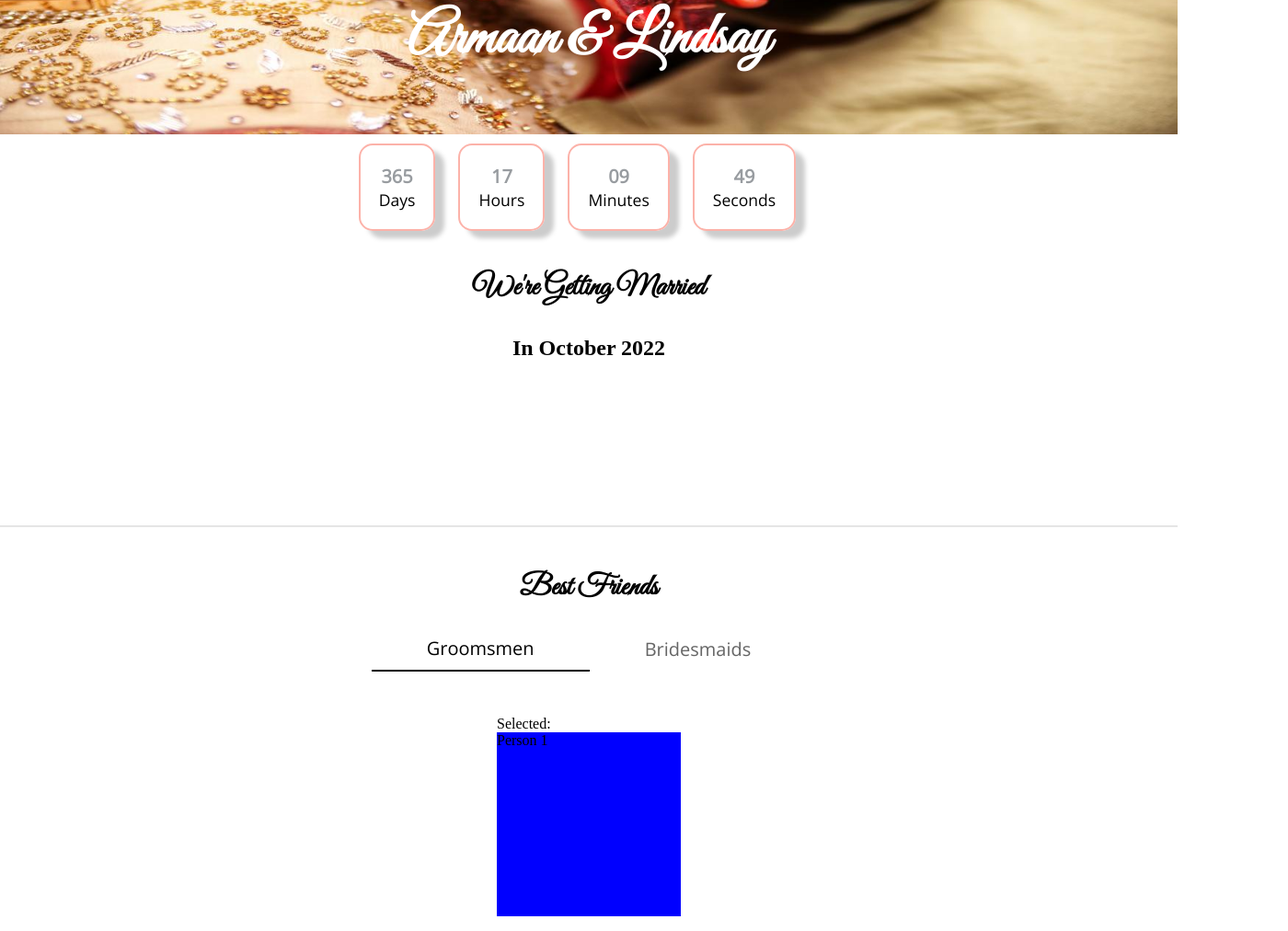
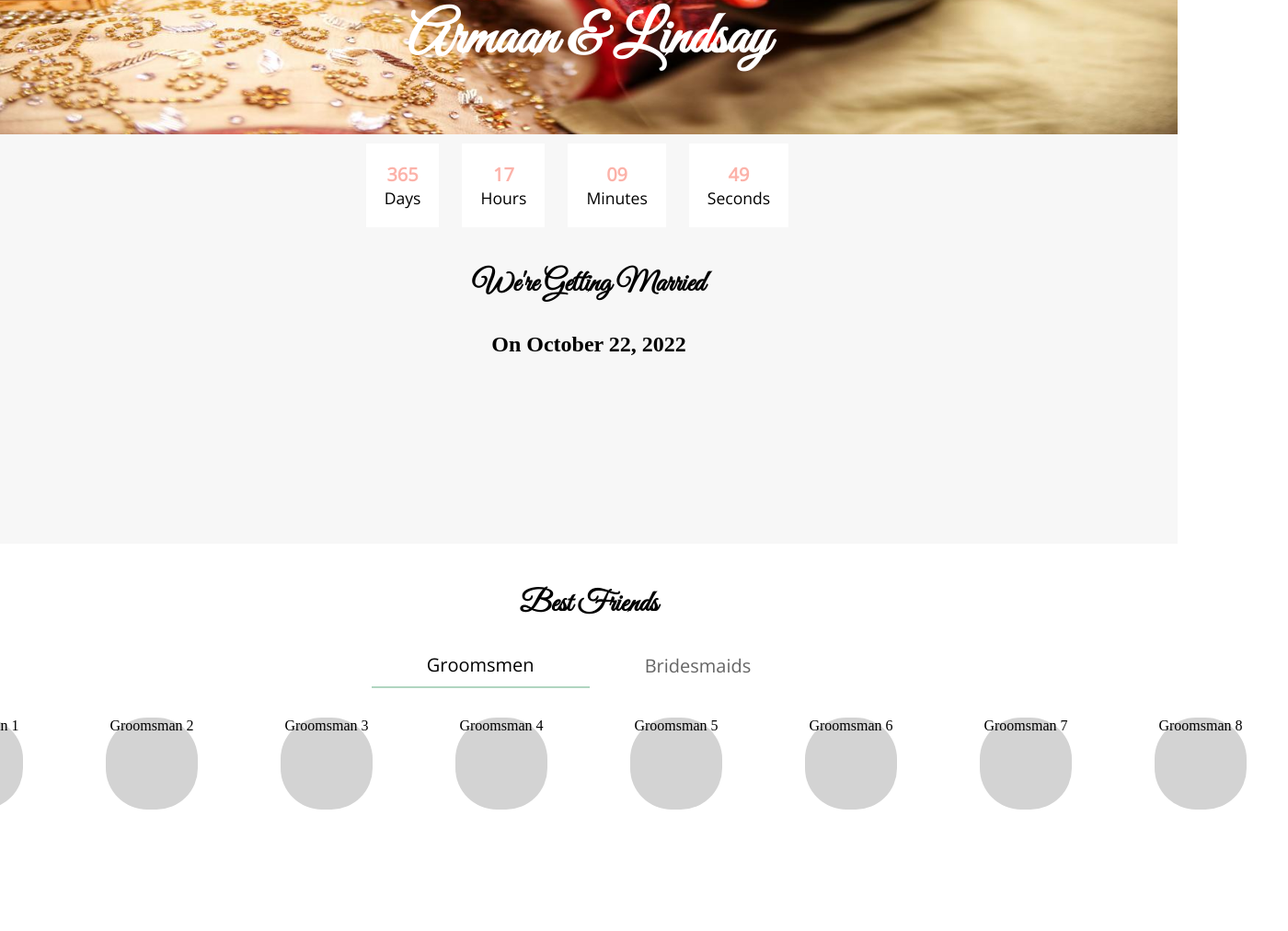
Before and after one commit to alexvirdee/armaan-weds-linds, a Gatsby site: page / in a window 1280 px wide. Shown: the part 320-1332 px from the top of the page at 92% size, 1400 px wide, since content can reach past the window. After the commit the page ends 1200 px from the top, so only its background shows below. Built offline with nearby package versions, Linux system fonts and the light colour scheme; Gatsby itself is replaced by a stand-in of ours.

Commit message:
Map through mock list of bridesmaids and groomsmen

```diff
--- a/src/components/BridesAndGrooms/Bridesmaids.js
+++ b/src/components/BridesAndGrooms/Bridesmaids.js
@@ -1,8 +1,56 @@
 import React from "react";
+import styled from "styled-components";
+
+let bridesMaidsList = [
+    {
+        name: "Bridesmaid 1"
+    },
+    {
+        name: "Bridesmaid 2"
+    },
+    {
+        name: "Bridesmaid 3"
+    },
+    {
+        name: "Bridesmaid 4"
+    },
+    {
+        name: "Bridesmaid 5"
+    },
+    {
+        name: "Bridesmaid 6"
+    },
+    {
+        name: "Bridesmaid 7"
+    },
+    {
+        name: "Bridesmaid 8"
+    },
+]
+
+const BridesMaidsContainer = styled.div`
+    display: flex;
+    flex-direction: row;
+    overflow: auto;
+`
+
+const BridesMaid = styled.div`
+  width: 100px;
+  height: 100px;
+  background-color: lightgray;
+  border-radius: 45px;
+  text-align: center;
+  margin-right: 45px;
+  margin-left: 45px;
+`
 
 const Bridesmaids = () => {
     return (
-        <div>Bridesmaids</div>
+        <BridesMaidsContainer>
+      {bridesMaidsList.map(person => {
+        return <BridesMaid>{person.name}</BridesMaid>
+      })}
+    </BridesMaidsContainer>
     )
 }
 
--- a/src/components/BridesAndGrooms/Groomsmen.js
+++ b/src/components/BridesAndGrooms/Groomsmen.js
@@ -1,20 +1,57 @@
-import React from "react";
-import styled from "styled-components";
+import React from "react"
+import styled from "styled-components"
+
+let groomsMenList = [
+  {
+    name: "Groomsman 1",
+  },
+  {
+    name: "Groomsman 2",
+  },
+  {
+    name: "Groomsman 3",
+  },
+  {
+    name: "Groomsman 4",
+  },
+  {
+    name: "Groomsman 5",
+  },
+  {
+    name: "Groomsman 6",
+  },
+  {
+    name: "Groomsman 7",
+  },
+  {
+    name: "Groomsman 8",
+  },
+]
+
+const GroomsMenContainer = styled.div`
+    display: flex;
+    flex-direction: row;
+    overflow: auto;
+`
 
 const GroomsMan = styled.div`
-    width: 200px;
-    height: 200px;
-    background-color: blue;
+  width: 100px;
+  height: 100px;
+  background-color: lightgray;
+  border-radius: 45px;
+  text-align: center;
+  margin-right: 45px;
+  margin-left: 45px;
 `
 
 const Groomsmen = () => {
-    return (
-        <div>
-            <GroomsMan>
-                Person 1
-            </GroomsMan>
-        </div>
-    )
+  return (
+    <GroomsMenContainer>
+      {groomsMenList.map(person => {
+        return <GroomsMan>{person.name}</GroomsMan>
+      })}
+    </GroomsMenContainer>
+  )
 }
 
-export default Groomsmen;
+export default Groomsmen
--- a/src/components/BridesAndGrooms/Tabs.js
+++ b/src/components/BridesAndGrooms/Tabs.js
@@ -16,7 +16,7 @@ const Tab = styled.button`
   ${({ active }) =>
     active &&
     `
-    border-bottom: 2px solid black;
+    border-bottom: 2px solid #B0D5C0;
     opacity: 1;
   `}
 `;
@@ -43,7 +43,7 @@ const Tabs = () => {
         ))}
       </ButtonGroup>
       <p />
-      <p> Selected: {active === 'Groomsmen' ? <Groomsmen /> : <Bridesmaids /> } </p>
+      <div> {active === 'Groomsmen' ? <Groomsmen /> : <Bridesmaids /> } </div>
     </>
   );
 }
--- a/src/components/Hero/Hero.js
+++ b/src/components/Hero/Hero.js
@@ -8,6 +8,8 @@ const HeroContainer = styled.div`
   height: 100vh;
   text-align: center;
   margin-bottom: 25px;
+  background-color: #F7F7F7;
+  padding-bottom: 45px;
 `
 
 const ImageWrapper = styled.div`
@@ -51,7 +53,7 @@ const Hero = () => {
       <Title>Armaan & Lindsay</Title>
       <WeddingCountdown countdownTimeStampMs={1666281600000} />
       <TopTitle>We're Getting Married</TopTitle>
-      <SubTitle>In October 2022</SubTitle>
+      <SubTitle>On October 22, 2022</SubTitle>
     </HeroContainer>
   )
 }
--- a/src/components/Hero/WeddingCountdown.js
+++ b/src/components/Hero/WeddingCountdown.js
@@ -12,15 +12,10 @@ const CountdownRow = styled.div`
 
 const TimeContainer = styled.div`
   padding: 20px 20px 20px 20px;
-  border: 2px solid #FCB2A9;
+  background-color: #fff;
   margin-right: 25px;
   font-family: "Open Sans";
   font-size: 1.1rem;
-  box-shadow: 8px 8px 5px #ccc;
-  -moz-box-shadow: 8px 8px 5px #ccc;
-  -webkit-box-shadow: 10px 8px 5px #ccc;
-  -khtml-box-shadow: 8px 8px 5px #ccc;
-  border-radius: 15px;
 
   @media (max-width: 768px) {
     margin-right: 10px;
@@ -28,7 +23,7 @@ const TimeContainer = styled.div`
 `
 
 const TimeText = styled.div`
-  color: #989CA0;
+  color: #FCB2A9;
   font-weight: bold;
   font-size: 1.25rem;
 `
--- a/src/pages/index.js
+++ b/src/pages/index.js
@@ -19,7 +19,7 @@ export default function Home() {
       <GlobalStyle />
       <Navbar />
       <Hero />
-      <Divider />
+      {/* <Divider /> */}
       <BestFriends />
       {/* <RSVPForm /> */}
     </>
```
